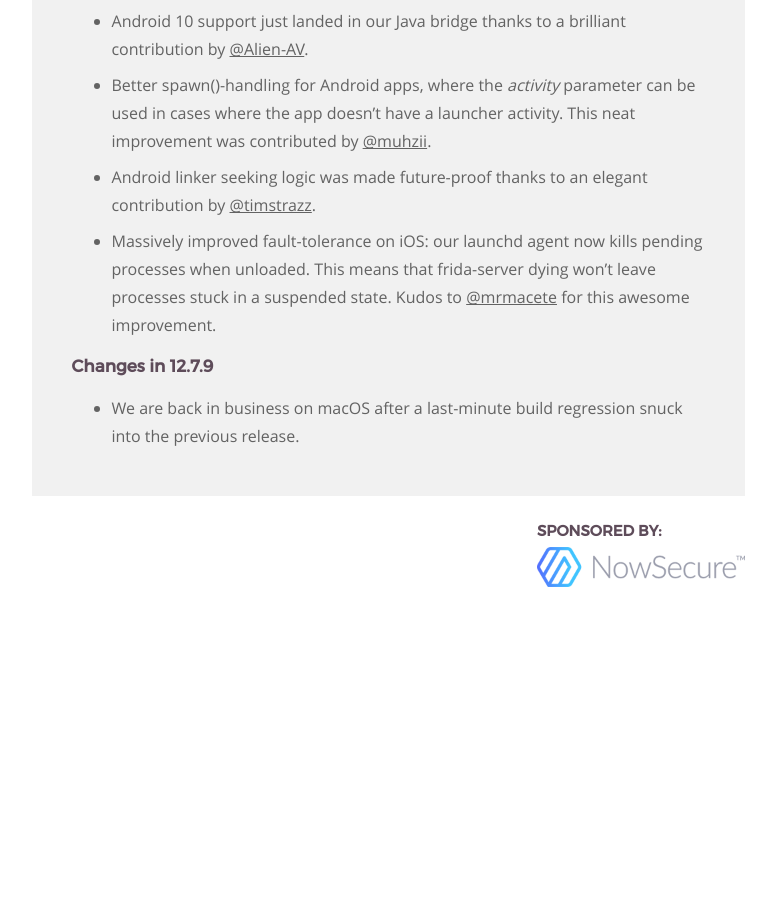
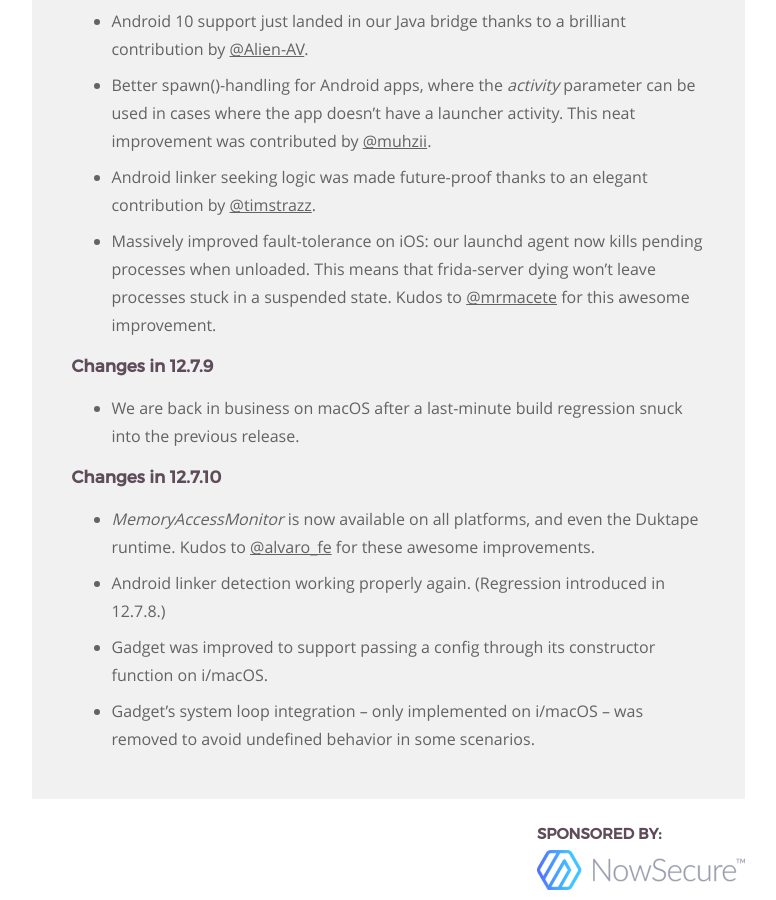
Before and after one commit to frida/frida-website, a Jekyll site: the page built from _posts/2019-09-18-frida-12-7-released.markdown, in a window 1280 px wide and 900 px high, scrolled down 11033 px. Shown: the whole window, without its empty margins (364-1140 px from the left). Built offline with Jekyll 4.4.1, drawn with Linux system fonts in a browser that asks for light colours; before the commit the page ends 11630 px from its top, so only the background shows below that.

Commit message:
Summarize changes in 12.7.10

```diff
--- a/_posts/2019-09-18-frida-12-7-released.markdown
+++ b/_posts/2019-09-18-frida-12-7-released.markdown
@@ -432,6 +432,17 @@ Enjoy!
 - We are back in business on macOS after a last-minute build regression snuck
   into the previous release.
 
+### Changes in 12.7.10
+
+- *MemoryAccessMonitor* is now available on all platforms, and even the Duktape
+  runtime. Kudos to [@alvaro_fe][] for these awesome improvements.
+- Android linker detection working properly again. (Regression introduced in
+  12.7.8.)
+- Gadget was improved to support passing a config through its constructor
+  function on i/macOS.
+- Gadget's system loop integration – only implemented on i/macOS – was removed
+  to avoid undefined behavior in some scenarios.
+
 
 [frida-java-bridge]: https://github.com/frida/frida-java-bridge
 [TinyCC]: https://bellard.org/tcc/
```
